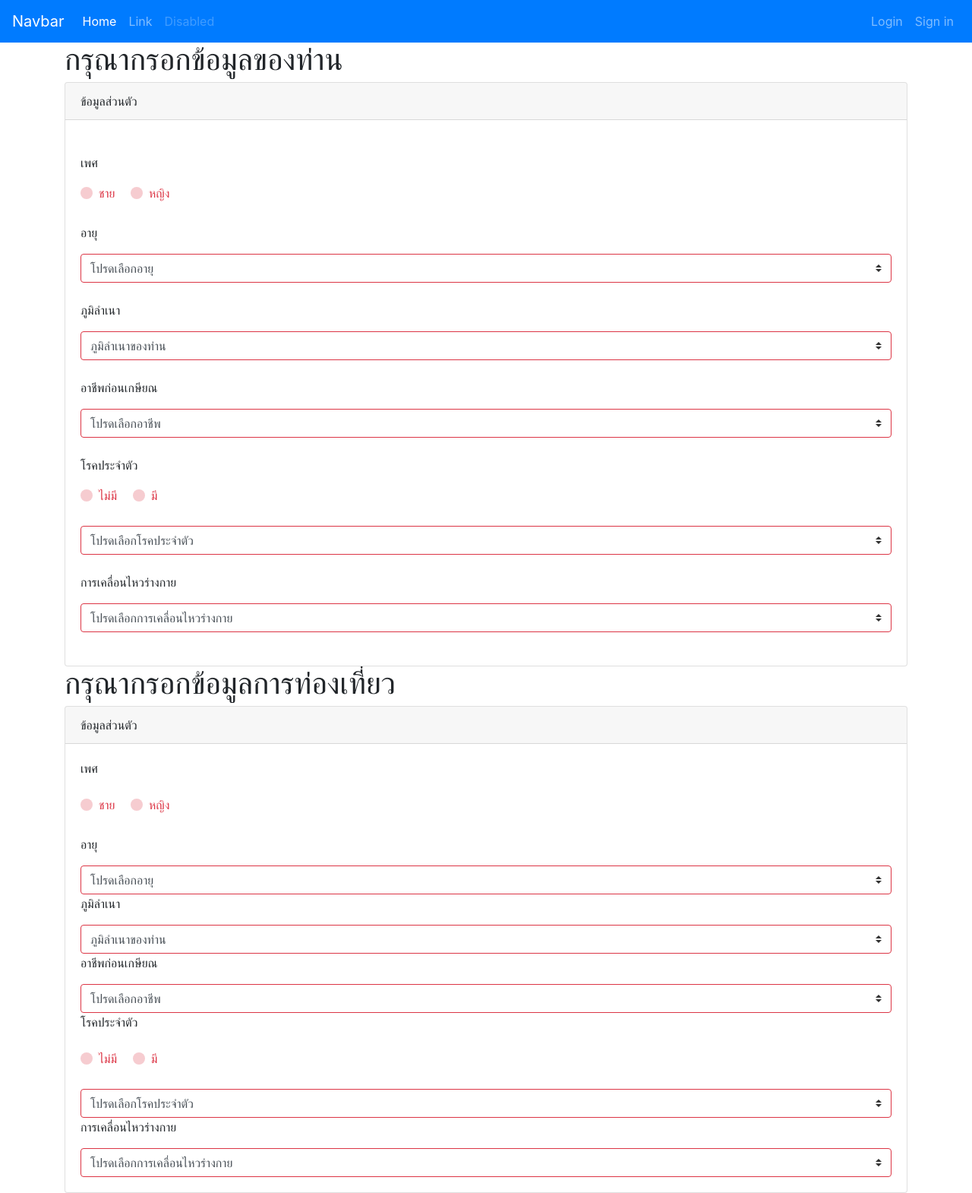
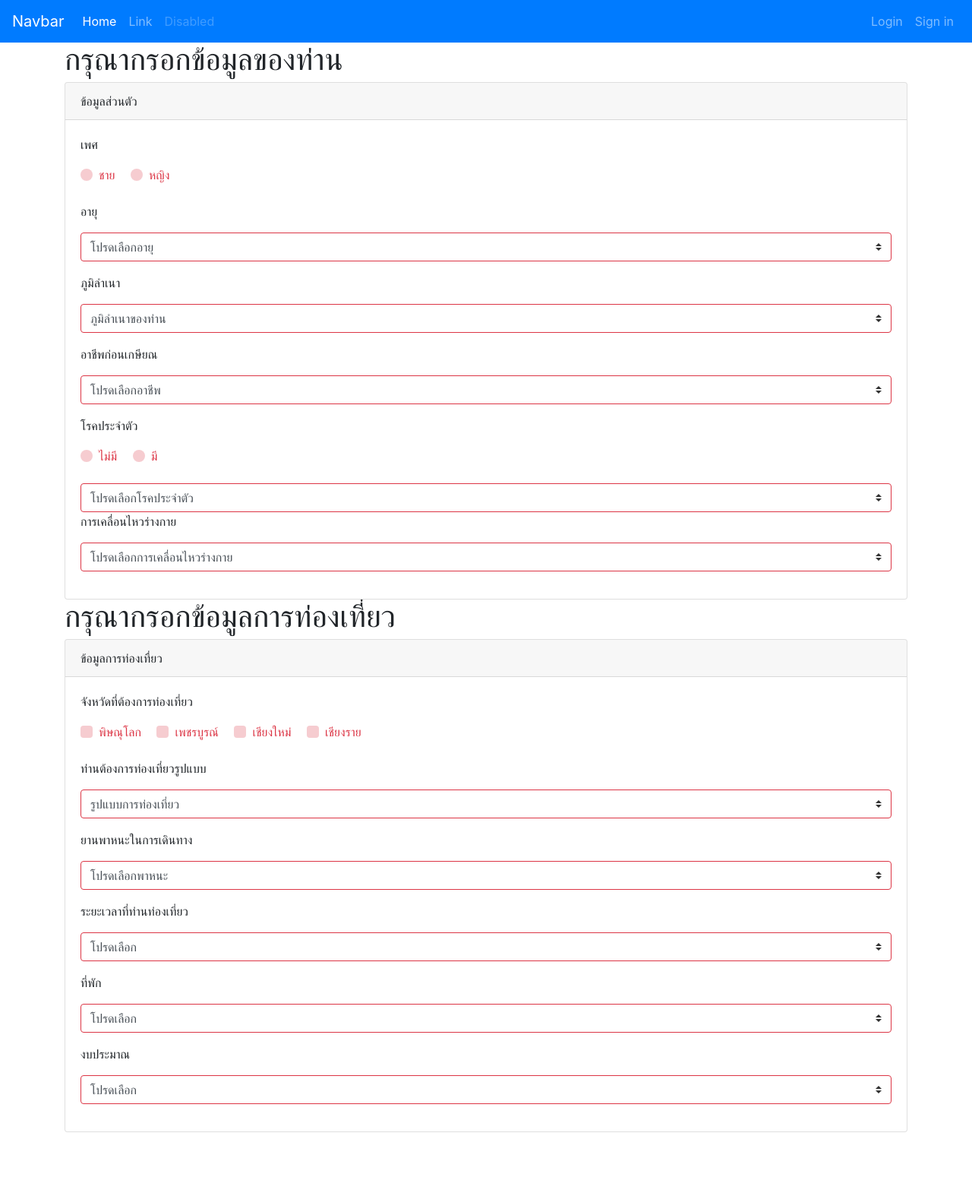
Before and after one commit to Pattarapont/Undergraduate-Thesis, a PHP site: page /form_main.php in a window 1280 px wide. Shown: the whole page at 76% size. After the commit the page ends 1490 px from the top, so only its background shows below. Run offline with PHP 8.4, Linux system fonts and the light colour scheme.

Commit message:
change form input

```diff
--- a/form_input_location.php
+++ b/form_input_location.php
@@ -4,85 +4,93 @@
 		<div class="col">
 			<div class="card">
 				<div class="card-header">
-					ข้อมูลส่วนตัว
+					ข้อมูลการท่องเทื่ยว
 				</div>
 				<div class="card-body ">
-					<form class="was-validated">
-						<p>เพศ</p>
-						<div class="custom-controls-stacked d-block my-4">
-							<label class="custom-control custom-radio">
-								<input id="radioStacked1" name="radio-stacked" type="radio" class="custom-control-input" required>
+					<form id="#" class="was-validated" action="#" method="post">
+						<div class="form-group">
+							<p>จังหวัดที่ต้องการท่องเที่ยว</p>
+							<label class="custom-control custom-checkbox">
+								<input type="checkbox" class="custom-control-input" required>
 								<span class="custom-control-indicator"></span>
-								<span class="custom-control-description">ชาย</span>
+								<span class="custom-control-description">พิษณุโลก</span>
 							</label>
-							<label class="custom-control custom-radio">
-								<input id="radioStacked2" name="radio-stacked" type="radio" class="custom-control-input" required>
+							<label class="custom-control custom-checkbox">
+								<input type="checkbox" class="custom-control-input" required>
 								<span class="custom-control-indicator"></span>
-								<span class="custom-control-description">หญิง</span>
+								<span class="custom-control-description">เพชรบูรณ์</span>
+							</label>
+							<label class="custom-control custom-checkbox">
+								<input type="checkbox" class="custom-control-input" required>
+								<span class="custom-control-indicator"></span>
+								<span class="custom-control-description">เชียงใหม่</span>
+							</label>
+							<label class="custom-control custom-checkbox">
+								<input type="checkbox" class="custom-control-input" required>
+								<span class="custom-control-indicator"></span>
+								<span class="custom-control-description">เชียงราย</span>
 							</label>
 						</div>
 
-						<p>อายุ</p>
+						<div class="form-group">
+							<p>ท่านต้องการท่องเที่ยวรูปแบบ</p>
 							<select class="custom-select d-block col" required>
-							<option value="">โปรดเลือกอายุ</option>
-							<option value="1">50 - 60 ปี</option>
-							<option value="2">60 - 70 ปี</option>
-							<option value="3">มากกว่า 70 ปี</option>
+								<option value="">รูปแบบการท่องเที่ยว</option>
+								<option value="">ครอบครัว</option>
+								<option value="1">กลุ่มเพื่อน</option>
+								<option value="2">แพคเกจท่องเที่ยว </option>
+								<option value="3">อื่นๆ </option>
 							</select>
-
-
-						<p>ภูมิลำเนา</p>
-						<select class="custom-select d-block col" required>
-							<option value="">ภูมิลำเนาของท่าน</option>
-							<option value="1">50 - 60 ปี</option>
-							<option value="2">60 - 70 ปี</option>
-							<option value="3">มากกว่า 70 ปี</option>
-						</select>
-
-						<p>อาชีพก่อนเกษียณ</p>
-						<select class="custom-select d-block col" required>
-							<option value="">โปรดเลือกอาชีพ</option>
-							<option value="1">50 - 60 ปี</option>
-							<option value="2">60 - 70 ปี</option>
-							<option value="3">มากกว่า 70 ปี</option>
-						</select>
-
-						<p>โรคประจำตัว</p>
-						<div class="custom-controls-stacked d-block my-4">
-							<label class="custom-control custom-radio">
-								<input id="radioStacked1" name="radio-stacked" type="radio" class="custom-control-input" required>
-								<span class="custom-control-indicator"></span>
-								<span class="custom-control-description">ไม่มี</span>
-							</label>
-							<label class="custom-control custom-radio">
-								<input id="radioStacked2" name="radio-stacked" type="radio" class="custom-control-input" required>
-								<span class="custom-control-indicator"></span>
-								<span class="custom-control-description">มี</span>
-							</label>
 						</div>
 
+						<div class="form-group">
+							<p>ยานพาหนะในการเดินทาง</p>
+							<select class="custom-select d-block col" required>
+								<option value="">โปรดเลือกพาหนะ </option>
+								<option value="1">รถส่วนตัว </option>
+								<option value="2">รถประจำทาง</option>
+								<option value="3">รถบัส</option>
+								<option value="4">รถตู้</option>
+								<option value="5">รถเช่า</option>
+								<option value="6">อื่นๆ</option>
+							</select>
+						</div>
 
+						<div class="form-group">
+							<p>ระยะเวลาที่ท่านท่องเที่ยว</p>
 							<select class="custom-select d-block col" required>
-							<option value="">โปรดเลือกโรคประจำตัว</option>
-							<option value="1">โรคหัวใจ</option>
-							<option value="2">เบําหวําน</option>
-							<option value="3">ควํามดันโลหิต</option>
-							<option value="1">ข้อเข่ําเสื่อม</option>
-							<option value="2">จอประสําทตําเสื่อม</option>
-							<option value="3">โรคอื่นๆ</option>
+								<option value="">โปรดเลือก</option>
+								<option value="1">ไปเช้าเย็นกลับ </option>
+								<option value="2">2 - 3 วัน</option>
+								<option value="3">4 – 5 วัน</option>
+								<option value="4">1 - 2 อาทิตย์</option>
+								<option value="5">มากกว่า 2 อาทิตย์</option>
+							</select>
+						</div>
 
+						<div class="form-group">
+							<p>ที่พัก</p>
+							<select class="custom-select d-block col" required>
+								<option value="">โปรดเลือก</option>
+								<option value="1">บ้านตนเอง</option>
+								<option value="2">บ้านญาติ</option>
+								<option value="3">โรงแรม</option>
+								<option value="4">รีสอร์ท</option>
 							</select>
+						</div>
 
-						<p>การเคลื่อนไหวร่างกาย</p>
+						<div class="form-group">
+							<p>งบประมาณ</p>
 							<select class="custom-select d-block col" required>
-							<option value="">โปรดเลือกการเคลื่อนไหวร่างกาย</option>
-							<option value="1">50 - 60 ปี</option>
-							<option value="2">60 - 70 ปี</option>
-							<option value="3">มากกว่า 70 ปี</option>
+								<option value="">โปรดเลือก</option>
+								<option value="1">1000 บาท </option>
+								<option value="2">1000 - 3000 บาท</option>
+								<option value="3">3000 - 5000 บาท</option>
+								<option value="4">มากกว่า 5000 บาท</option>
 							</select>
+						</div>
 
 					</form>
-
 				</div>
 			</div>
 		</div>
--- a/form_input_personal.php
+++ b/form_input_personal.php
@@ -7,9 +7,9 @@
 					ข้อมูลส่วนตัว
 				</div>
 				<div class="card-body ">
-					<form class="was-validated">
+					<form id="#" class="was-validated" action="#" method="post">
 
-						<div class="custom-controls-stacked d-block my-4">
+						<div class="form-group">
 							<p>เพศ</p>
 							<label class="custom-control custom-radio">
 								<input id="radioStacked1" name="radio-stacked" type="radio" class="custom-control-input" required>
@@ -22,8 +22,10 @@
 								<span class="custom-control-description">หญิง</span>
 							</label>
 						</div>
+<!-- <div class="form-group custom-controls-stacked d-block my-4">
+</div> -->
 
-						<div class="custom-controls-stacked d-block my-4">
+						<div class="form-group">
 							<p>อายุ</p>
 							<select class="custom-select d-block col" required>
 								<option value="">โปรดเลือกอายุ</option>
@@ -33,7 +35,7 @@
 							</select>
 						</div>
 
-						<div class="custom-controls-stacked d-block my-4">
+						<div class="form-group">
 							<p>ภูมิลำเนา</p>
 							<select class="custom-select d-block col" required>
 								<option value="">ภูมิลำเนาของท่าน</option>
@@ -44,7 +46,7 @@
 						</div>
 
 
-						<div class="custom-controls-stacked d-block my-4">
+						<div class="form-group">
 							<p>อาชีพก่อนเกษียณ</p>
 							<select class="custom-select d-block col" required>
 								<option value="">โปรดเลือกอาชีพ</option>
@@ -58,8 +60,10 @@
 							</select>
 						</div>
 
+</form>
 
-						<div class="custom-controls-stacked d-block my-4">
+						<form id="#" class="was-validated" action="#" method="post">
+						<div class="form-group">
 							<p>โรคประจำตัว</p>
 							<label class="custom-control custom-radio">
 								<input id="radioStacked1" name="radio-stacked" type="radio" class="custom-control-input" required>
@@ -75,20 +79,20 @@
 
 
 						<select class="custom-select d-block col" required>
-							<option value="">โปรดเลือกโรคประจำตัว</option>
+							<!-- <select class="form-group custom-select d-block col" required> -->
+							<option value="" selected disabled hidden>โปรดเลือกโรคประจำตัว</option>
 							<option value="1">โรคหัวใจ</option>
 							<option value="2">เบาหวาน</option>
 							<option value="3">ความดันโลหิต</option>
 							<option value="4">ข้อเข่าเสื่อม</option>
 							<option value="5">จอประสาทตาเสื่อม</option>
 							<option value="6">โรคอื่นๆ</option>
-
 						</select>
 
-						<div class="custom-controls-stacked d-block my-4">
+						<div class="form-group">
 							<p>การเคลื่อนไหวร่างกาย</p>
 							<select class="custom-select d-block col" required>
-								<option value="">โปรดเลือกการเคลื่อนไหวร่างกาย</option>
+								<option value="" selected disabled hidden>โปรดเลือกการเคลื่อนไหวร่างกาย</option>
 								<option value="1">เดินได้ปกติ</option>
 								<option value="2">เดินได้เล็กน้อย</option>
 								<option value="3">เดินได้เล็กน้อย/ใช้ไม้เท้า</option>
```
Lines whose indentation alone changed are shown as unchanged.
